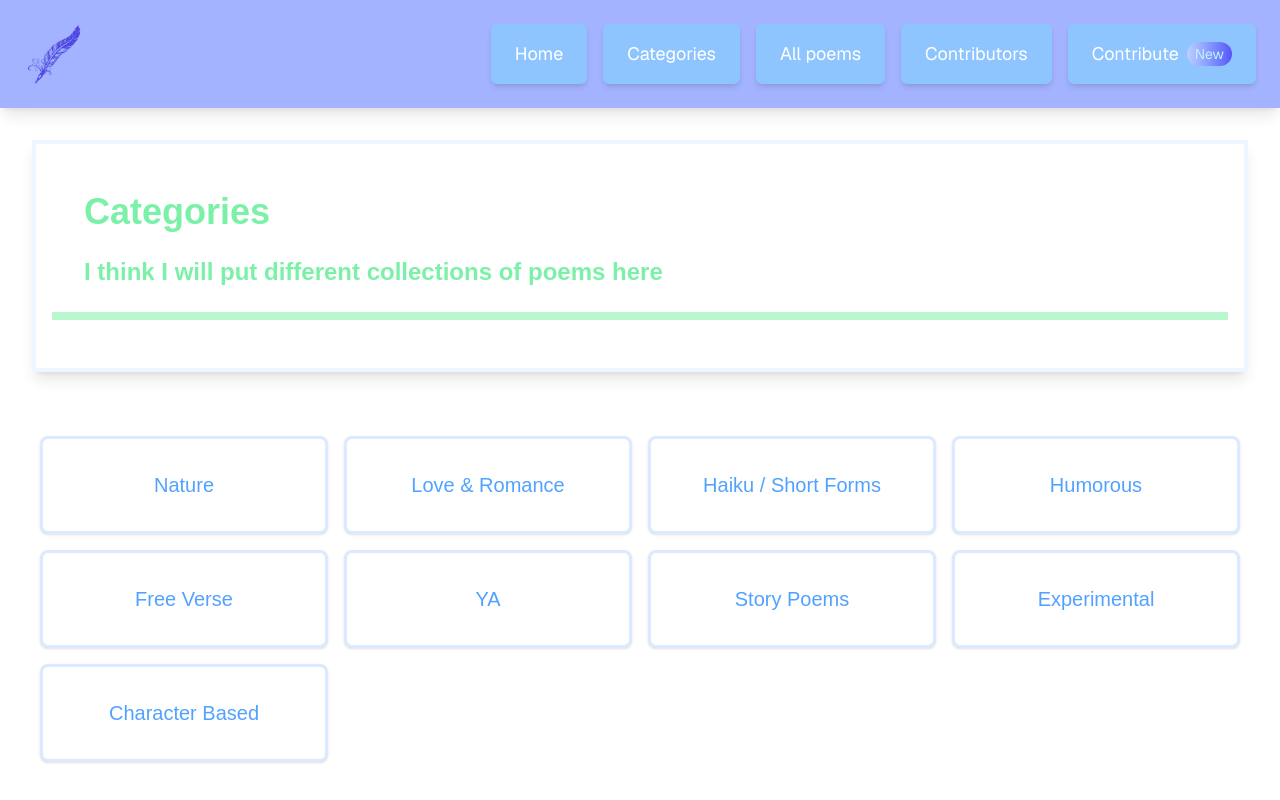
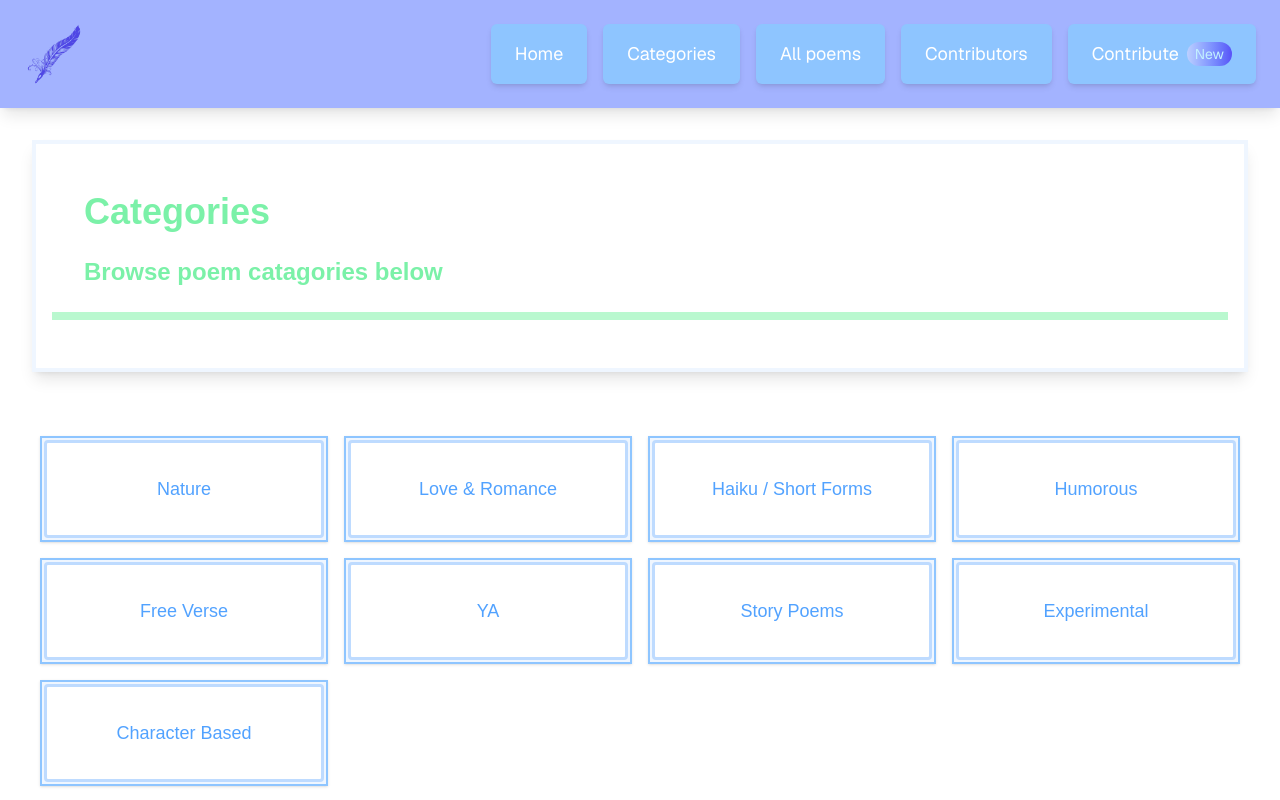
Before and after one commit to coding-noel/final-project, a Next.js app: page /categories in a window 1280 px wide. Shown: the top 800 px of the page. Built offline with nearby package versions, Linux system fonts and the light colour scheme.

Commit message:
Complete catagories page

```diff
--- a/src/app/catagories/page.js
+++ /dev/null
@@ -1,14 +0,0 @@
-import Image from 'next/image'
-import Header from '../components/Header'
-
-export default function Home() {
-  return (
-    <div>
-      <div className="p-12">
-        <Header h1='Catagories'>
-          I think I will put different collections of poems here
-        </Header>
-      </div>
-    </div>
-  )
-}
--- a/src/app/categories/page.js
+++ b/src/app/categories/page.js
@@ -7,17 +7,28 @@ export default function Home() {
     <div>
       <div className="p-8">
         <Header h1='Categories'>
-          I think I will put different collections of poems here
+          Browse poem catagories below
         </Header>
         <Main>
-          <div className="px-2 grid gap-4 sm:grid-cols-2 lg:grid-cols-4 py-16">
+          <div className="px-2 grid gap-4 sm:grid-cols-2 md:grid-cols-3 lg:grid-cols-4 py-16">
             {categories.map(({ id, category }, index) => (
               <a
+                  href={"category/" + id}
+                  key={index}
+                  className='border-2 border-blue-300 p-0.5 hover:shadow-md hover:bg-blue-100 bg-blue-50 shadow'
+              >
+                <div
+                  className="h-full w-full block p-8 rounded bg-white hover:bg-stone-50 border-3 border-blue-200 transition cursor-pointer text-center"
+                >
+                  <h3 className="text-blue-400 text-xl sm:text-lg">{category}</h3>
+                </div>
+              {/* <a
                 key={index}
                 href={"category/" + id}
                 className="p-8 rounded-lg bg-white border-3 border-blue-100 shadow hover:shadow-lg hover:bg-stone-50 transition cursor-pointer text-center"
               >
                 <h3 className="text-blue-400 text-xl">{category}</h3>
+              </a> */}
               </a>
             ))}
           </div>
```
